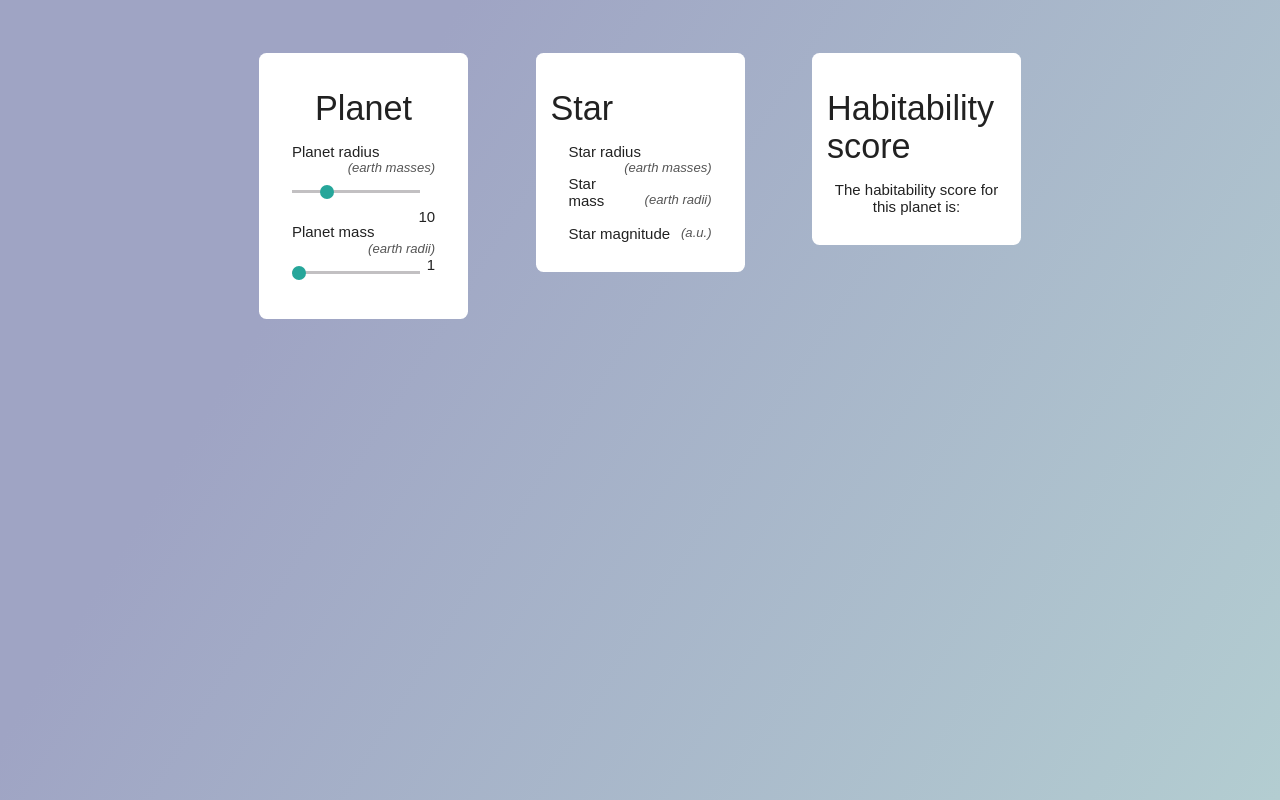
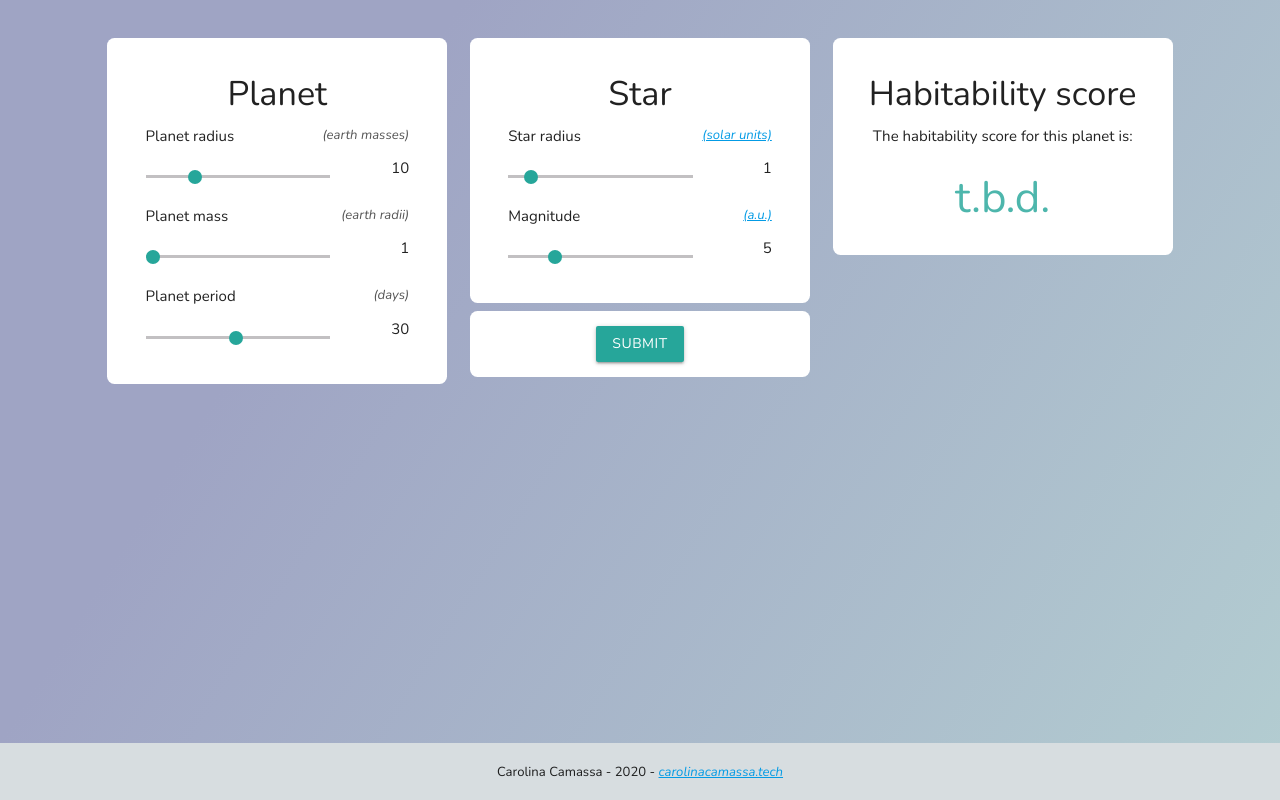
Before and after one commit to carolinacamassa/exoplanet-model-app, a Flask app: page / in a window 1280 px wide. Run offline with Flask 2, Linux system fonts and the light colour scheme.

Commit message:
completed interface

```diff
--- a/app/app.py
+++ b/app/app.py
@@ -1,5 +1,5 @@
 #!/usr/bin/env python
-from flask import Flask, render_template, flash, request, jsonify, Markup
+from flask import Flask, render_template, request, jsonify, Markup
 # form imports
 from flask_wtf import FlaskForm
 from wtforms.fields.html5 import DecimalRangeField
@@ -30,7 +30,7 @@ class InputForm(FlaskForm):
 @app.route("/", methods=['POST', 'GET'])
 def index():
     logging.warning("Index page loading.")
-    form = InputForm(csrf_enabled=False)
+    form = InputForm( meta={'csrf': False})
     return render_template('index.html', form=form)
     	# on load set form with defaults
     	# return render_template('index.html', quality_prediction=1 #,
--- a/app/static/css/main.min.css
+++ b/app/static/css/main.min.css
@@ -1 +1 @@
-html{height:100%}body{background-color:#b3cdd1;background-image:-webkit-linear-gradient(bottom right, #b3cdd1 0%, #9fa4c4 74%);background-image:-o-linear-gradient(bottom right, #b3cdd1 0%, #9fa4c4 74%);background-image:linear-gradient(top left, #b3cdd1 0%, #9fa4c4 74%);font-family:sans-serif}h2,h3{text-align:center}.container{padding:15px}.slidecontainer{width:80%;align-items:center;margin:0 auto}input[type=range]{width:10vw;color:white;border:0}footer{position:absolute;bottom:0;width:100%;height:2.5rem}footer img{display:inline-block}
+@import url("https://fonts.googleapis.com/css?family=Nunito:400,400i&display=swap");html{height:100%}body{background-color:#b3cdd1;background-image:-webkit-linear-gradient(bottom right, #b3cdd1 0%, #9fa4c4 74%);background-image:-o-linear-gradient(bottom right, #b3cdd1 0%, #9fa4c4 74%);background-image:linear-gradient(top left, #b3cdd1 0%, #9fa4c4 74%);font-family:'Nunito',sans-serif;display:flex;flex-direction:column;height:100%}h2,h3,h4{text-align:center;justify-content:center}a{text-decoration:underline}.container{width:85%;flex:1 0 auto}.slidecontainer{width:85%;align-items:center;margin:0 auto}input[type=range]{width:70%;color:white;border:0}footer{background-color:#d7dde0;text-align:center;flex-shrink:0;padding:20px 0}
--- a/app/static/css/main.scss
+++ b/app/static/css/main.scss
@@ -1,3 +1,5 @@
+@import url('https://fonts.googleapis.com/css?family=Nunito:400,400i&display=swap');
+
 html {
   height: 100%;
 }
@@ -7,38 +9,41 @@ body {
   background-image: -webkit-linear-gradient(bottom right, #b3cdd1 0%, #9fa4c4 74%);
   background-image: -o-linear-gradient(bottom right, #b3cdd1 0%, #9fa4c4 74%);
   background-image: linear-gradient(top left, #b3cdd1 0%, #9fa4c4 74%);
-  font-family: sans-serif;
+  font-family: 'Nunito',sans-serif;
+  display: flex;
+  flex-direction: column;
+  height:100%;
 }
 
-h2,h3 {
+h2,h3,h4{
   text-align: center;
+  justify-content: center;
 }
 
-.container {
-  padding: 15px;
+a{
+  text-decoration: underline;
 }
-
+.container{
+  width:85%;
+  flex: 1 0 auto;
+}
 
 /* SLIDERS */
 .slidecontainer {
-  width: 80%;
+  width: 85%;
   align-items: center;
   margin: 0 auto;
 }
 
 input[type = range] {
-  width: 10vw;
+  width: 70%;
   color: white;
   border: 0;
 }
 
-footer {
-  position: absolute;
-  bottom: 0;
-  width: 100%;
-  height: 2.5rem;
-  // margin: 0 50%;
-  img {
-    display: inline-block;
-  }
+footer{
+  background-color: #d7dde0;
+  text-align: center;
+  flex-shrink: 0;
+  padding: 20px 0;
 }
--- a/app/templates/index.html
+++ b/app/templates/index.html
@@ -12,7 +12,7 @@
   <link rel="stylesheet" href={{ url_for('static', filename='css/main.min.css') }}>
   <!-- Javascript -->
   <script src="https://code.jquery.com/jquery-3.4.1.min.js" integrity="sha256-CSXorXvZcTkaix6Yvo6HppcZGetbYMGWSFlBw8HfCJo=" crossorigin="anonymous"></script>
-  <script src = {{ url_for('static', filename='js//materialize.min.js') }}></script>
+  <script src={{ url_for('static', filename='js//materialize.min.js') }}></script>
   <script>
     function outputUpdate(val, id) {
       document.querySelector('#val_' + id).innerHTML = parseFloat(val).toFixed(2);
@@ -21,14 +21,14 @@
 </head>
 
 <body>
-<div class = "container">
+  <div class="container">
 
-
-  <div class="flex flex-wrap justify-center mt4">
+    <!-- START ROW -->
+    <div class="row mt4">
       <!-- Planet data -->
-    <div class="w-100 w-25-ns ph1 pv2 mh4">
+      <div class="col s12 m4 mv2">
         <div class="br3 box bg-white pa3">
-        <h4 class="dim center-align">Planet</h4>
+          <h4 class="dim">Planet</h4>
 
           <div class="slidecontainer">
             <!-- Planet radius -->
@@ -49,51 +49,74 @@
                           oninput="outputUpdate(p_mass.value, p_mass.name)") }}</span>
               <span id="val_p_mass" class="fr">{{ form.p_mass.default}}</span>
             </p>
-
+            <!-- Planet period -->
+            <p>
+              <span class="f5">Planet period</span><span class="f6 i mid-gray fr">(days)</span>
+            </p>
+            <p>
+              <span class="slider">{{ form.p_period(min=1, max=60,
+                          oninput="outputUpdate(p_period.value, p_period.name)") }}</span>
+              <span id="val_p_period" class="fr">{{ form.p_period.default}}</span>
+            </p>
           </div>
 
         </div>
       </div>
 
 
-    <!-- Star data  -->
-    <div class="w-100 w-25-ns ph1 pv2  mh4">
+      <!-- Star data and submit button -->
+      <div class="col s12 m4 mv2">
         <div class="br3 box bg-white pa3">
           <h4 class="dim">Star</h4>
 
           <div class="slidecontainer">
             <!-- Star radius -->
             <p>
-            <span class="f5">Star radius</span><span class="f6 i mid-gray fr">(earth masses)</span>
+              <span class="f5">Star radius</span>
+              <span class="f6 i mid-gray fr"><a href="https://en.wikipedia.org/wiki/Solar_mass">(solar units)</a></span>
             </p>
-          <!-- Star mass -->
             <p>
-            <span class="f5">Star mass</span><span class="f6 i mid-gray fr">(earth radii)</span>
+              <span class="slider">{{ form.s_radius(min=0.1, max=10,
+                          oninput="outputUpdate(s_radius.value,s_radius.name)") }}</span>
+              <span id="val_s_radius" class="fr">{{ form.s_radius.default}}</span>
             </p>
             <!-- Star magnitude -->
+
             <p>
-            <span class="f5">Star magnitude</span><span class="f6 i mid-gray fr">(a.u.)</span>
+              <span class="f5">Magnitude</span>
+              <span class="f6 i mid-gray fr"><a href="https://en.wikipedia.org/wiki/Magnitude_(astronomy)">(a.u.)</a></span>
+            </p>
+            <p>
+              <span class="slider">{{ form.s_mag(min=0.5, max=20,
+                        oninput="outputUpdate(s_mag.value,s_mag.name)") }}</span>
+              <span id="val_s_mag" class="fr">{{ form.s_mag.default}}</span>
             </p>
           </div>
         </div>
+        <div class="br3 box bg-white pa3 mt2 center-align">
+          {{ form.submit(class_="btn") }}</div>
       </div>
 
 
       <!-- Model result -->
-    <div class="w-100 w-25-ns ph1 pv2  mh4">
+      <div class="col s12 m4 mv2">
         <div class="br3 box bg-white pa3">
-        <h4>Habitability score</h4>
+          <h4 class="dim ">Habitability score</h4>
           <p class="ph2 tc">
             The habitability score for this planet is:
+            <h3 class="teal-text text-lighten-2">t.b.d.</h3>
           </p>
         </div>
       </div>
+
     </div>
+    <!-- END ROW -->
   </div>
   <!-- Footer -->
-  <!-- <footer class="tc mb2 mt5">
-    <img class="center " src="https://forthebadge.com/images/badges/no-ragrets.svg">
-  </footer> -->
+  <footer>
+  <span class = "f6 f-text">Carolina Camassa - 2020 -
+  <a class = "i" href = "https://carolinacamassa.tech">carolinacamassa.tech</a></span>
+  </footer>
 
 
 </body>
```
Lines whose indentation alone changed are shown as unchanged.
